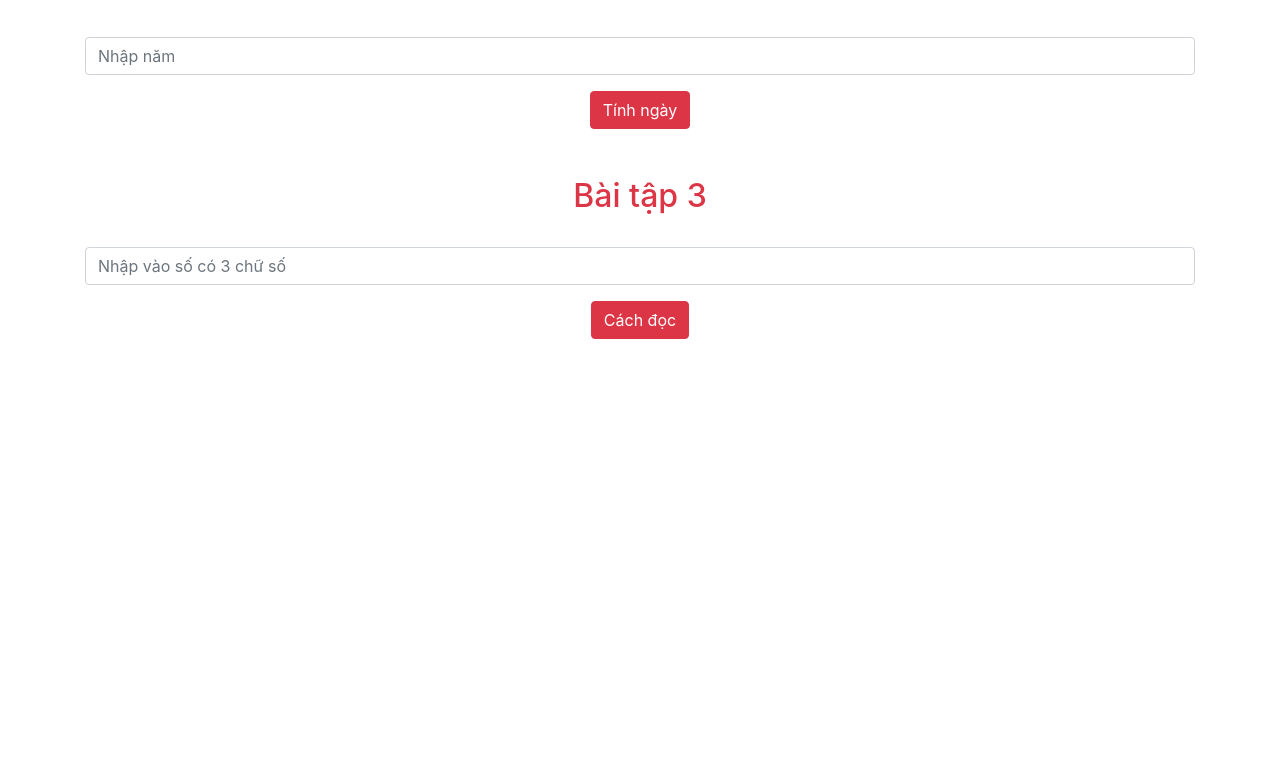
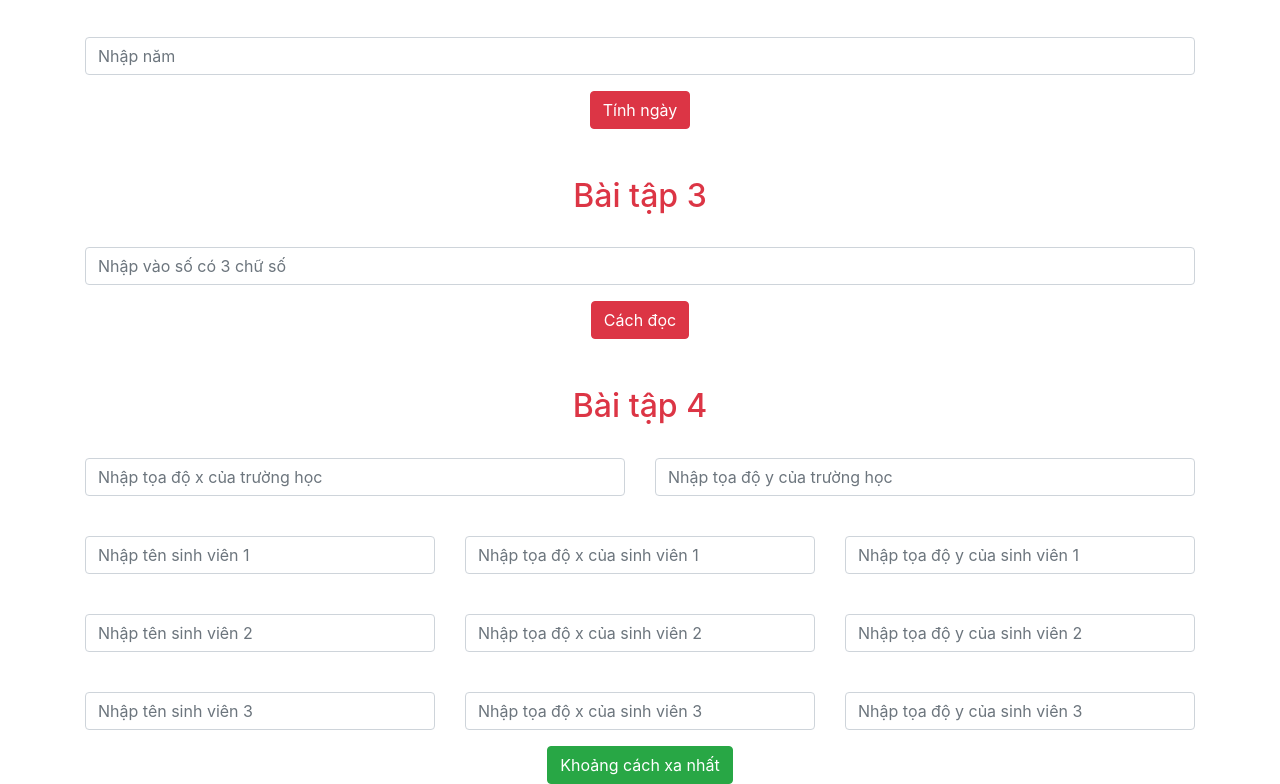
Before and after one commit to roark102/Js-buoi-4-nang-cao, a plain HTML site: page index.html in a window 1280 px wide. Shown: the part 478-1262 px from the top of the page. Before the commit the page ends 817 px from the top, so only its background shows below. Drawn offline with nearby package versions, Linux system fonts and the light colour scheme.

Commit message:
last update

```diff
--- a/index.html
+++ b/index.html
@@ -103,6 +103,135 @@
       </div>
       <div id="result3"></div>
     </div>
+    <div class="bai4 container text-center mt-5">
+      <h2 class="text-danger">Bài tập 4</h2>
+      <div class="row">
+        <div class="form-group col-6">
+          <label for=""></label>
+          <input
+            type="text"
+            name=""
+            id="xTruongHoc"
+            class="form-control"
+            placeholder="Nhập tọa độ x của trường học"
+          />
+        </div>
+        <div class="form-group col-6">
+          <label for=""></label>
+          <input
+            type="text"
+            name=""
+            id="yTruongHoc"
+            class="form-control"
+            placeholder="Nhập tọa độ y của trường học"
+          />
+        </div>
+      </div>
+      <div class="row">
+        <div class="form-group col-4">
+          <label for=""></label>
+          <input
+            type="text"
+            name=""
+            id="sinhVien1"
+            class="form-control"
+            placeholder="Nhập tên sinh viên 1"
+          />
+        </div>
+        <div class="form-group col-4">
+          <label for=""></label>
+          <input
+            type="text"
+            name=""
+            id="xSinhVien1"
+            class="form-control"
+            placeholder="Nhập tọa độ x của sinh viên 1"
+          />
+        </div>
+        <div class="form-group col-4">
+          <label for=""></label>
+          <input
+            type="text"
+            name=""
+            id="ySinhVien1"
+            class="form-control"
+            placeholder="Nhập tọa độ y của sinh viên 1"
+          />
+        </div>
+      </div>
+      <div class="row">
+        <div class="form-group col-4">
+          <label for=""></label>
+          <input
+            type="text"
+            name=""
+            id="sinhVien2"
+            class="form-control"
+            placeholder="Nhập tên sinh viên 2"
+          />
+        </div>
+        <div class="form-group col-4">
+          <label for=""></label>
+          <input
+            type="text"
+            name=""
+            id="xSinhVien2"
+            class="form-control"
+            placeholder="Nhập tọa độ x của sinh viên 2"
+          />
+        </div>
+        <div class="form-group col-4">
+          <label for=""></label>
+          <input
+            type="text"
+            name=""
+            id="ySinhVien2"
+            class="form-control"
+            placeholder="Nhập tọa độ y của sinh viên 2"
+          />
+        </div>
+      </div>
+
+      <div class="row">
+        <div class="form-group col-4">
+          <label for=""></label>
+          <input
+            type="text"
+            name=""
+            id="sinhVien3"
+            class="form-control"
+            placeholder="Nhập tên sinh viên 3"
+          />
+        </div>
+        <div class="form-group col-4">
+          <label for=""></label>
+          <input
+            type="text"
+            name=""
+            id="xSinhVien3"
+            class="form-control"
+            placeholder="Nhập tọa độ x của sinh viên 3"
+          />
+        </div>
+        <div class="form-group col-4">
+          <label for=""></label>
+          <input
+            type="text"
+            name=""
+            id="ySinhVien3"
+            class="form-control"
+            placeholder="Nhập tọa độ y của sinh viên 3"
+          />
+        </div>
+      </div>
+
+      <div class="d-flex justify-content-center">
+        <button class="btn btn-success" id="distance">
+          Khoảng cách xa nhất
+        </button>
+      </div>
+      <div id="result4"></div>
+    </div>
     <!-- Optional JavaScript -->
     <!-- jQuery first, then Popper.js, then Bootstrap JS -->
     <script
--- a/js/main.js
+++ b/js/main.js
@@ -231,3 +231,41 @@ document.getElementById("readNumber").onclick = function () {
   // }
   document.getElementById("result3").innerHTML = cachDoc;
 };
+
+// Bài 4 :
+function tinhDistance(x1, y1, x2, y2) {
+  // Tính khoảng cách giữa hai điểm theo công thức Euclide
+  return Math.sqrt((x2 - x1) ** 2 + (y2 - y1) ** 2);
+}
+
+document.getElementById("distance").onclick = function () {
+  var xTruongHoc = +document.getElementById("xTruongHoc").value;
+  var yTruongHoc = +document.getElementById("yTruongHoc").value;
+  var xSinhVien1 = +document.getElementById("xSinhVien1").value;
+  var ySinhVien1 = +document.getElementById("ySinhVien1").value;
+  var xSinhVien2 = +document.getElementById("xSinhVien2").value;
+  var ySinhVien2 = +document.getElementById("ySinhVien2").value;
+  var xSinhVien3 = +document.getElementById("xSinhVien3").value;
+  var ySinhVien3 = +document.getElementById("ySinhVien3").value;
+  var sinhVien1 = document.getElementById("sinhVien1").value;
+  var sinhVien2 = document.getElementById("sinhVien2").value;
+  var sinhVien3 = document.getElementById("sinhVien3").value;
+  var distance1, distance2, distance3, distanceMax;
+  distance1 = tinhDistance(xTruongHoc, yTruongHoc, xSinhVien1, ySinhVien1);
+  distance2 = tinhDistance(xTruongHoc, yTruongHoc, xSinhVien2, ySinhVien2);
+  distance3 = tinhDistance(xTruongHoc, yTruongHoc, xSinhVien3, ySinhVien3);
+  distanceMax = distance1;
+  var sinhVienXaNhat = sinhVien1;
+  if (distance2 > distanceMax) {
+    distanceMax = distance2;
+    sinhVienXaNhat = sinhVien2;
+  }
+  if (distance3 > distanceMax) {
+    distanceMax = distance3;
+    sinhVienXaNhat = sinhVien3;
+  }
+
+  document.getElementById(
+    "result4"
+  ).innerHTML = `Sinh Viên có nhà xa trường học nhất là ${sinhVienXaNhat} `;
+};
```
